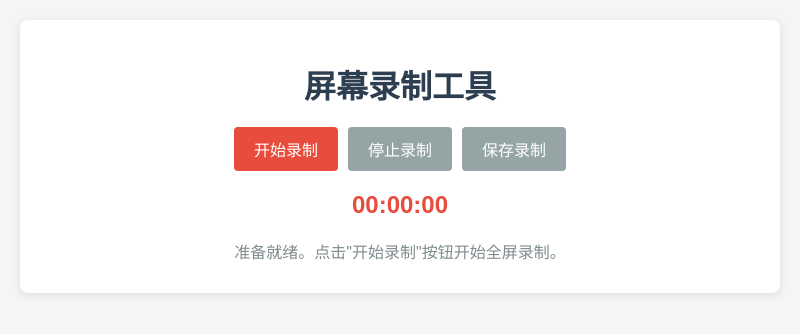
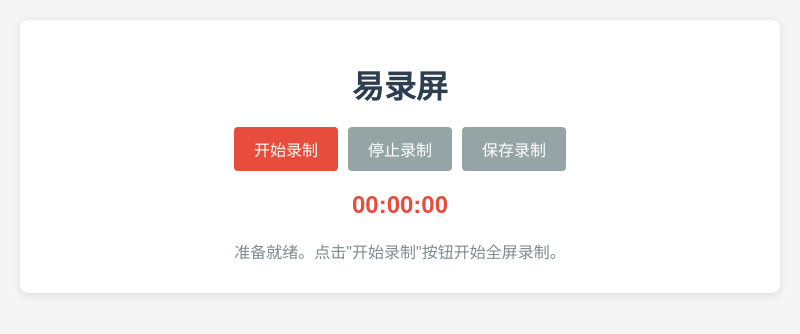
Before and after one commit to SignitDoc/yi-recorder, an Electron app: page index.html in a window 800 px wide. Drawn offline with Linux system fonts and the light colour scheme; no server answers.

Commit message:
修改应用名称

```diff
--- a/index.html
+++ b/index.html
@@ -2,7 +2,7 @@
 <html>
   <head>
     <meta charset="UTF-8" />
-    <title>屏幕录制工具</title>
+    <title>易录屏</title>
     <style>
       body {
         font-family: Arial, sans-serif;
@@ -86,7 +86,7 @@
   </head>
   <body>
     <div class="container">
-      <h1>屏幕录制工具</h1>
+      <h1>易录屏</h1>
 
       <div class="controls">
         <button id="recordBtn">开始录制</button>
--- a/package.json
+++ b/package.json
@@ -5,7 +5,7 @@
   "scripts": {
     "start": "electron .",
     "test": "echo \"Error: no test specified\" && exit 1",
-    "package-win": "electron-packager . 屏幕录制工具 --platform=win32 --arch=x64 --icon=assets/logo.ico --out=dist --overwrite"
+    "package-win": "electron-packager . 易录屏 --platform=win32 --arch=x64 --icon=assets/logo.ico --out=dist --overwrite"
   },
   "keywords": [],
   "author": "",
```
Also changed, not shown: README.md, 1 other file.
